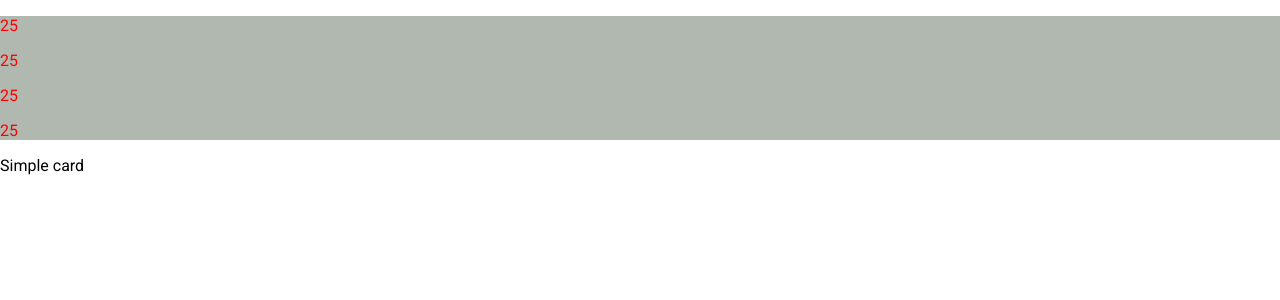
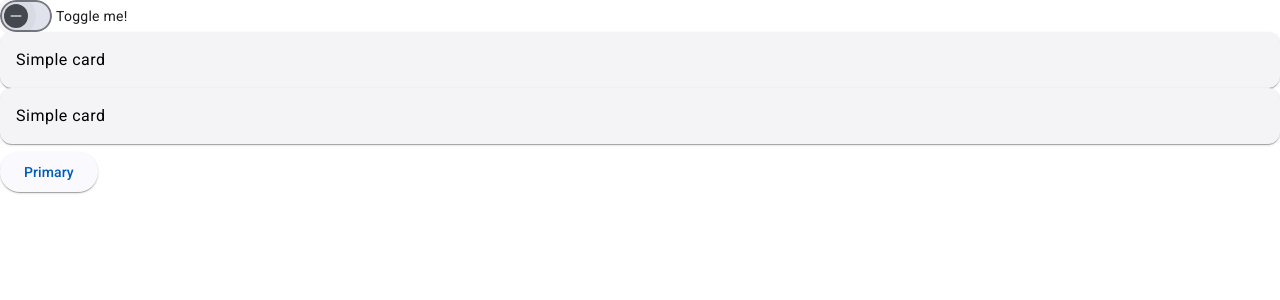
Before and after one commit to SergeyTitov2019/info-flow, an Angular app: page / in a window 1280 px wide. Shown: the top 300 px of the page. Built offline with nearby package versions, Linux system fonts and the light colour scheme.

Commit message:
base commit, material.ua  cards

```diff
--- a/angular.json
+++ b/angular.json
@@ -39,6 +39,7 @@
               }
             ],
             "styles": [
+              "@angular/material/prebuilt-themes/azure-blue.css",
               "src/styles.scss"
             ],
             "scripts": []
@@ -98,6 +99,7 @@
               }
             ],
             "styles": [
+              "@angular/material/prebuilt-themes/azure-blue.css",
               "src/styles.scss"
             ],
             "scripts": []
--- a/src/app/app.component.html
+++ b/src/app/app.component.html
@@ -1,12 +1,17 @@
-<div>
-  <p>25</p>
-  <p>25</p>
-  <p>25</p>
-  <p>25</p>
+<!--<div>-->
+<!--  <p>25</p>-->
+<!--  <p>25</p>-->
+<!--  <p>25</p>-->
+<!--  <p>25</p>-->
+<!--</div>-->
+<mat-slide-toggle>Toggle me!</mat-slide-toggle>
+<!--<mat-card-content>22222</mat-card-content>-->
+<mat-card>
+  <mat-card-content>Simple card</mat-card-content>
+</mat-card>
+<app-card></app-card>
+
+
+<div class="example-button-row">
+  <button mat-raised-button color="primary">Primary</button>
 </div>
-<!--<mat-slide-toggle>Toggle me!</mat-slide-toggle>-->
-<!--<mat-card-content>22222</mat-card-content>-->
-<!--<mat-card>-->
-<!--  <mat-card-content>Simple card</mat-card-content>-->
-<!--</mat-card>-->
-<app-card></app-card>
--- a/src/app/app.component.scss
+++ b/src/app/app.component.scss
@@ -1,6 +1,31 @@
-div{
-  background-color: #b0b8b0;
-  p{
-    color: red;
-  };
+section {
+  display: table;
 }
+
+.example-label {
+  display: table-cell;
+  font-size: 14px;
+  margin-left: 8px;
+  min-width: 120px;
+}
+
+.example-button-row {
+  display: table-cell;
+  max-width: 600px;
+}
+
+.example-button-row .mat-mdc-button-base {
+  margin: 8px 8px 8px 0;
+}
+
+.example-flex-container {
+  display: flex;
+  justify-content: space-between;
+  flex-wrap: wrap;
+}
+
+.example-button-container {
+  display: flex;
+  justify-content: center;
+  width: 120px;
+}
--- a/src/app/app.component.ts
+++ b/src/app/app.component.ts
@@ -7,4 +7,5 @@ import { Component } from '@angular/core';
 })
 export class AppComponent {
   title = 'info-flow';
+  clicked!: boolean;
 }
```
Also changed, not shown: src/app/app.module.ts (+6 -1 lines).
